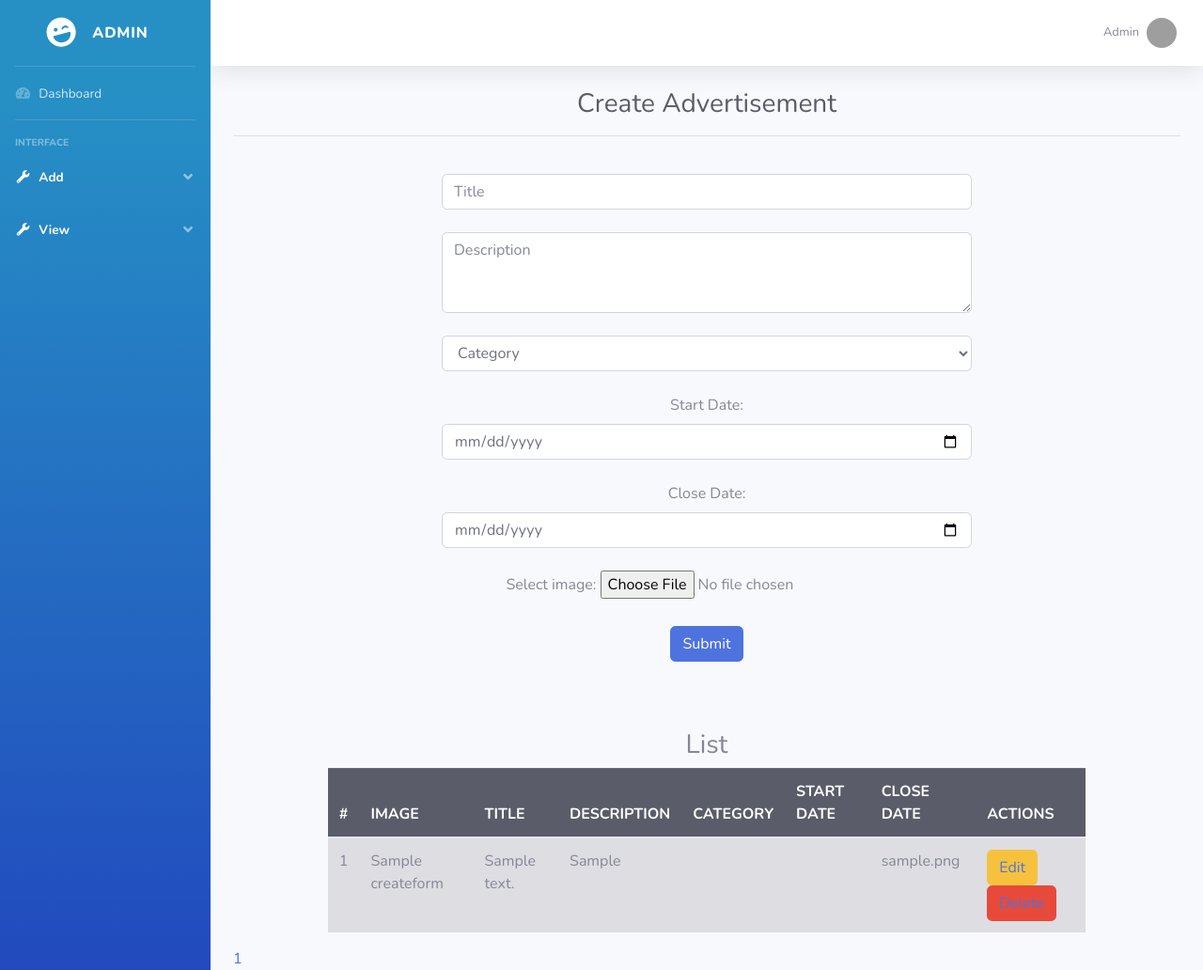
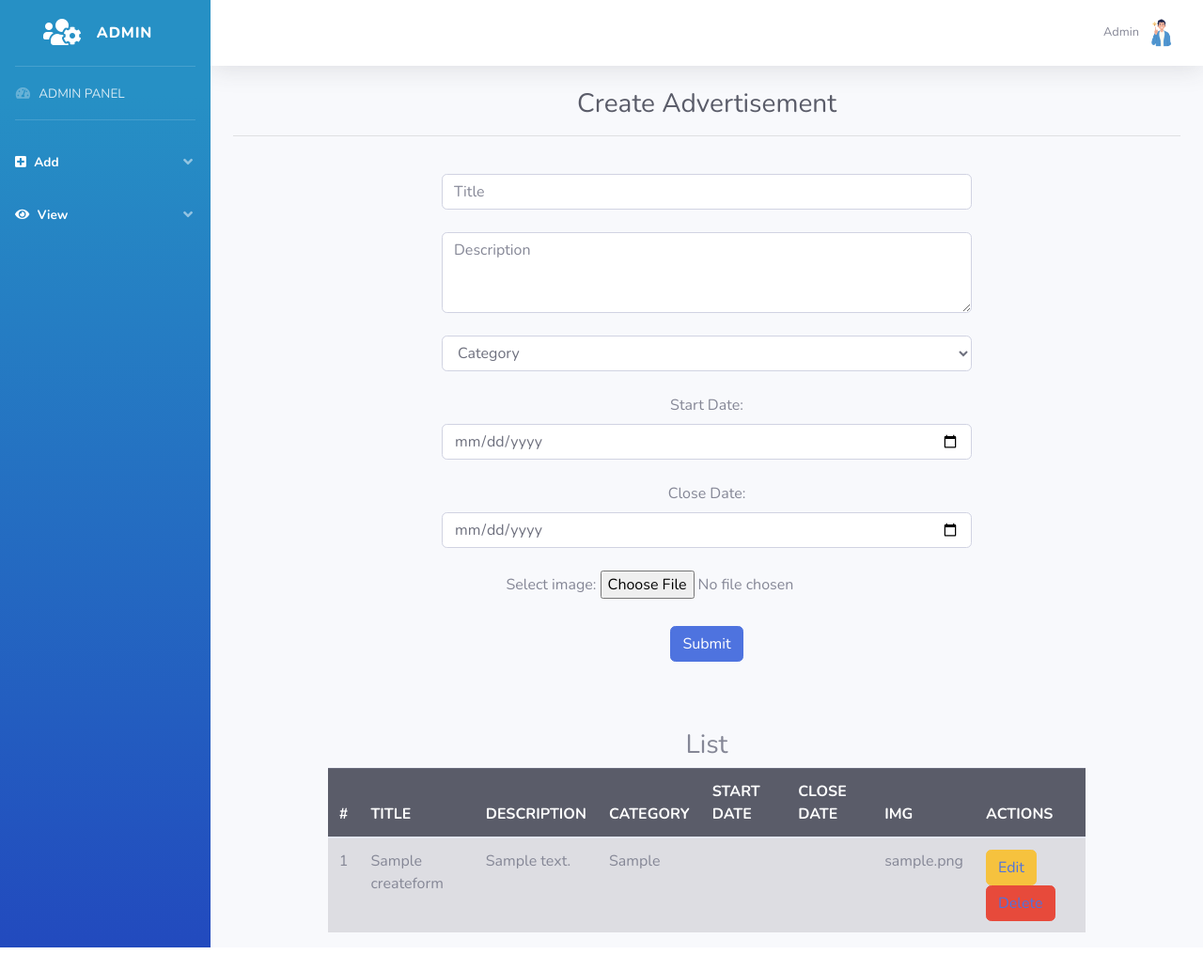
Before and after one commit to RIR22IT/Lar-, a PHP site: page /adminPanel.php in a window 1280 px wide. Shown: the whole page at 94% size. After the commit the page ends 1008 px from the top, so only its background shows below. Run offline with PHP 8.4, Linux system fonts and the light colour scheme; tables that the repository leaves empty or names only in its code hold one stand-in row (values such as "Sample post"); data that the repository does not hold is empty; some libraries are stand-ins or nearby versions; grey boxes are pictures that could not be loaded.

Commit message:
update adminTable

```diff
--- a/adminPanel.php
+++ b/adminPanel.php
@@ -1,4 +1,4 @@
-<?php $db = mysqli_connect("localhost", "root", "", "lar") ?>
+<?php include('Database/connection.inc.php'); ?>
 
 <!DOCTYPE html>
 <html lang="en">
@@ -32,8 +32,8 @@
 
       <!-- Sidebar - Brand -->
       <a class="sidebar-brand d-flex align-items-center justify-content-center" href="index.html">
-        <div class="sidebar-brand-icon rotate-n-15">
-          <i class="fas fa-laugh-wink"></i>
+        <div class="sidebar-brand-icon">
+          <i class="fas fa-users-cog"></i>
         </div>
         <div class="sidebar-brand-text mx-3">ADMIN</div>
       </a>
@@ -45,21 +45,16 @@
       <li class="nav-item">
         <a class="nav-link" href="index.html">
           <i class="fas fa-fw fa-tachometer-alt"></i>
-          <span>Dashboard</span></a>
+          <span>ADMIN PANEL</span></a>
       </li>
 
       <!-- Divider -->
       <hr class="sidebar-divider">
 
-      <!-- Heading -->
-      <div class="sidebar-heading">
-        Interface
-      </div>
-
       <!-- Nav Item - Utilities Collapse Menu -->
       <li class="nav-item active">
         <a class="nav-link" href="adminPanel.html" data-toggle="collapse" data-target="#collapseUtilities" aria-expanded="true" aria-controls="collapseUtilities">
-          <i class="fas fa-fw fa-wrench"></i>
+          <i class="fas fa-plus-square"></i>
           <span>Add</span>
         </a>
         <div id="collapseUtilities" class="collapse show" aria-labelledby="headingUtilities" data-parent="#accordionSidebar">
@@ -69,7 +64,7 @@
       <!-- Nav Item - Utilities Collapse Menu -->
       <li class="nav-item active">
         <a class="nav-link" href="#" data-toggle="collapse" data-target="#collapseUtilities" aria-expanded="true" aria-controls="collapseUtilities">
-          <i class="fas fa-fw fa-wrench"></i>
+          <i class="fas fa-eye"></i>
           <span>View</span>
         </a>
         <div id="collapseUtilities" class="collapse show" aria-labelledby="headingUtilities" data-parent="#accordionSidebar">
@@ -109,7 +104,7 @@
             <li class="nav-item dropdown no-arrow">
               <a class="nav-link dropdown-toggle" href="#" id="userDropdown" role="button" data-toggle="dropdown" aria-haspopup="true" aria-expanded="false">
                 <span class="mr-2 d-none d-lg-inline text-gray-600 small">Admin</span>
-                <img class="img-profile rounded-circle" src="https://source.unsplash.com/QAB-WJcbgJk/60x60">
+                <img class="img-profile rounded-circle" src="images/admin-img.jpg">
               </a>
               <!-- Dropdown - User Information -->
               <div class="dropdown-menu dropdown-menu-right shadow animated--grow-in" aria-labelledby="userDropdown">
@@ -142,26 +137,6 @@
         <div class="container-fluid">
           <!-- Page Heading -->
           <center><h1 class="h3 mb-1 text-gray-800">Create Advertisement</h1></center><hr><br>
-
-          <?php
-
-   		    $db = mysqli_connect("localhost", "root", "", "lar");
-
-          $per_page_record = 3;  // Number of entries to show in a page.
-          // Look for a GET variable page if not found default is 1.
-          if (isset($_GET["page"])) {
-            $page  = $_GET["page"];
-          }
-          else {
-            $page=1;
-          }
-
-          $start_from = ($page-1) * $per_page_record;
-
-          $query = "SELECT * FROM createform LIMIT $start_from, $per_page_record";
-          $rs_result = mysqli_query ($db, $query);
-        ?>
-
 
           <center><form method = "post">
             <div class="col-7">
@@ -237,12 +212,13 @@
 		      <thead class="table-dark">
 		      <tr>
 			      <th>#</th>
-            <th>IMAGE</th>
+            <!-- <th>IMAGE</th> -->
 			      <th>TITLE</th>
 			      <th>DESCRIPTION</th>
 			      <th>CATEGORY</th>
             <th>START DATE</th>
             <th>CLOSE DATE</th>
+            <th>IMG</th>
             <th>ACTIONS</th>
 		      </tr></thead>
 
@@ -256,19 +232,14 @@
 			        $id = $row['id'];
 	        ?>
 
-          <?php
-  	          while ($row = mysqli_fetch_array($rs_result)) {
-              // Display each field of the records.
-  	      ?>
-
         <tr>
 		      <td class="table-secondary"><?php echo $i++ ?></td>
 		      <td class="table-secondary"><?php echo $row['title'] ?></td>
 		      <td class="table-secondary"><?php echo $row['description'] ?></td>
           <td class="table-secondary"><?php echo $row['category'] ?></td>
 		      <td class="table-secondary"><?php echo $row['startDate'] ?></td>
-          <td class="table-secondary"><?php echo $row['closeDate'] ?></td>
-		      <td class="table-secondary"><?php echo $row['img'] ?></td>
+          <td class="table-secondary"><?php echo $row['endDate'] ?></td>
+          <td class="table-secondary"><?php echo $row['img'] ?></td>
           <td class="table-secondary">
 			    <button type="button" class="btn btn-warning"><a href="editStudent.php?id=<?php echo $id; ?>">Edit</a></button>
 			    <button type="button" class="btn btn-danger"><a href="deleteStudent.php?id=<?php echo $id; ?>" onclick="return confirm('Are you sure?')">Delete</a></button>
@@ -282,47 +253,10 @@
 	      <?php
 
 		    }
-		    }
-
 	    ?>
 
 
       </table>
-
-      <div class="pagination">
-      <?php
-        $query = "SELECT COUNT(*) FROM createform";
-        $rs_result = mysqli_query($db, $query);
-        $row = mysqli_fetch_row($rs_result);
-        $total_records = $row[0];
-
-    	echo "</br>";
-        // Number of pages required.
-        $total_pages = ceil($total_records / $per_page_record);
-        $pagLink = "";
-
-        if($page>=2){
-            echo "<a href='adminPanel.php?page=".($page-1)."'>  Prev </a>";
-        }
-
-        for ($i=1; $i<=$total_pages; $i++) {
-          if ($i == $page) {
-              $pagLink .= "<a class = 'active' href='adminPanel.php?page="
-                                                .$i."'>".$i." </a>";
-          }
-          else  {
-              $pagLink .= "<a href='adminPanel.php?page=".$i."'>
-                                                ".$i." </a>";
-          }
-        };
-        echo $pagLink;
-
-        if($page<$total_pages){
-            echo "<a href='adminPanel.php?page=".($page+1)."'>  Next </a>";
-        }
-
-      ?>
-      </div>
 
           <!-- Content Row -->
           <div class="row">
@@ -385,9 +319,9 @@
     $endDate = $_POST['endDate'];
 		$img = $_POST['img'];
 
-		$qry = "INSERT INTO createform VALUES (null, '$title', '$description', '$category', '$startDate', '$endDate', '$img',)";
+		$qry = "INSERT INTO createform VALUES (null, '$title', '$description', '$category', '$startDate', '$endDate', '$img')";
 		if(mysqli_query($db, $qry)){
-			header('location: adminPanel.php');
+			// header('location: adminPanel.php');
 		}else{
 			echo mysqli_error($db);
 		}
--- /dev/null
+++ b/database/connection.inc.php
@@ -0,0 +1 @@
+<?php $db = mysqli_connect("localhost", "root", "", "lar")?>
--- a/login.php
+++ b/login.php
@@ -1,3 +1,5 @@
+<?php include('includes/headerAdmin.php'); ?>
+
 <!DOCTYPE html>
 <html lang="en">
 
```
